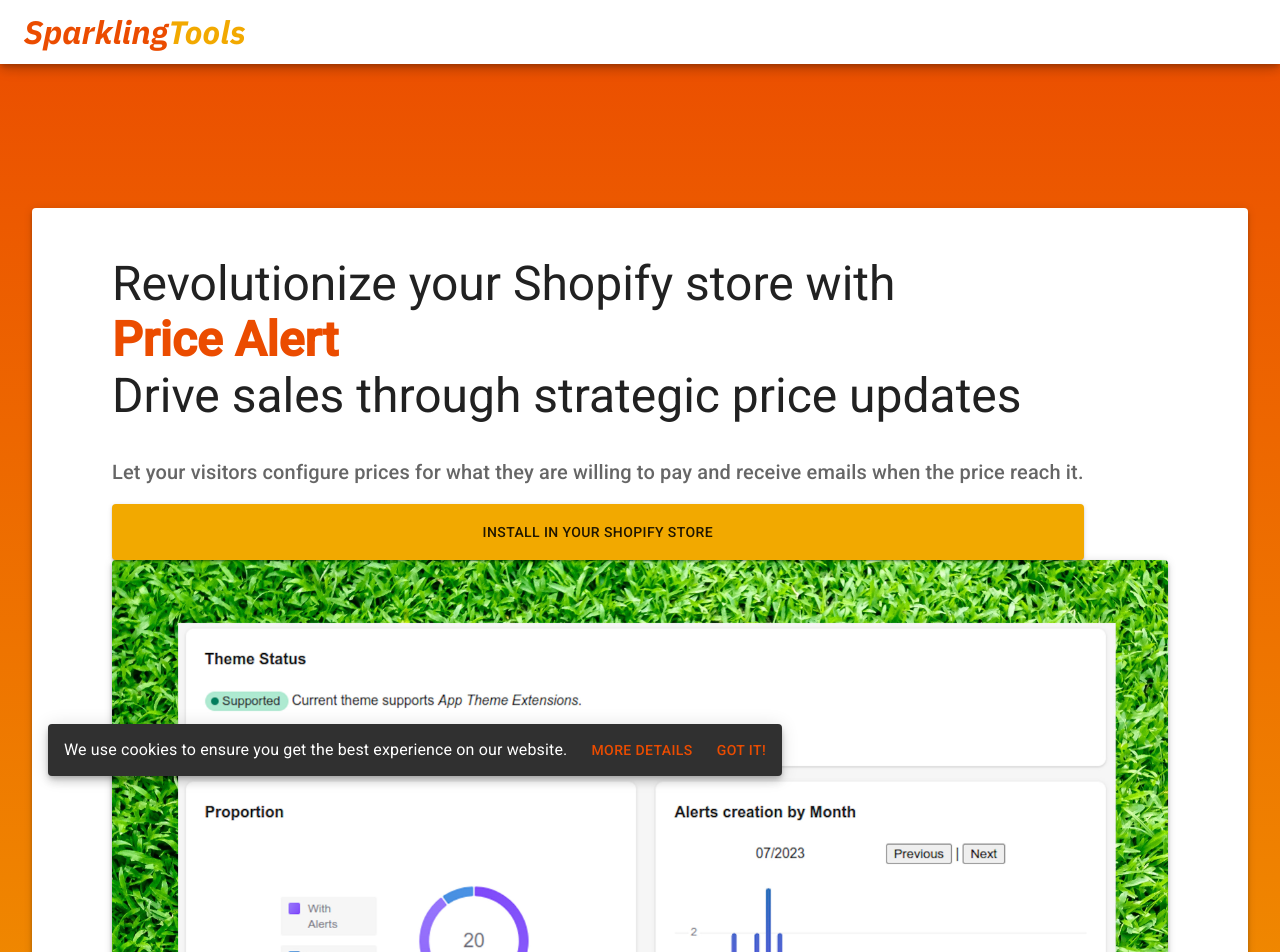
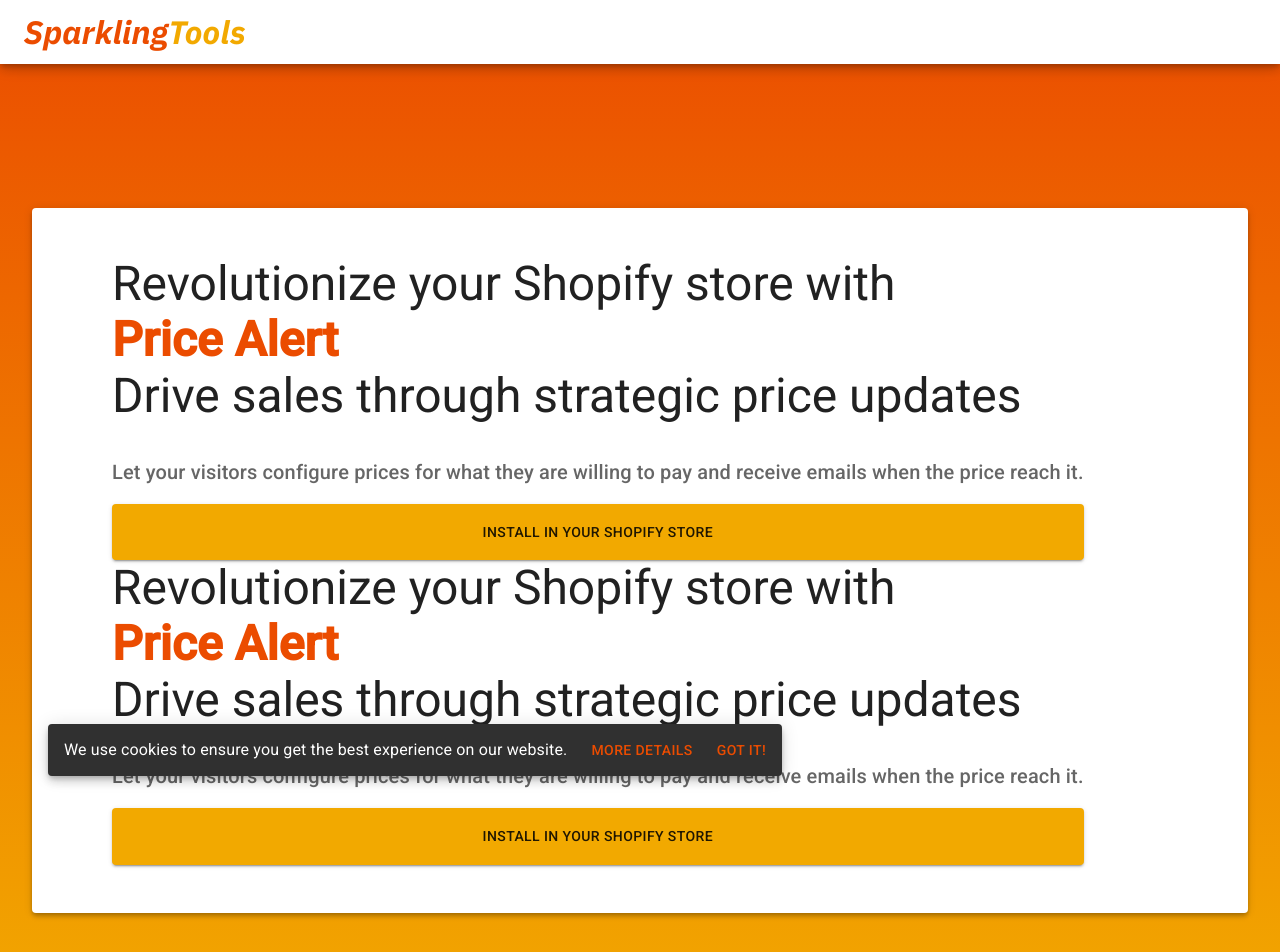
Before and after one commit to Sparklingtools/saas-site, a React (Create React App) app: page / in a window 1280 px wide. Shown: the top 952 px of the page. Built offline with nearby package versions, Linux system fonts and the light colour scheme; a web font is replaced by a local one.

Commit message:
Testing HeadSection

```diff
--- a/src/logged_out/components/home/HeadSection.js
+++ b/src/logged_out/components/home/HeadSection.js
@@ -162,11 +162,57 @@
                     xl={6}
                     sx={{ display: { xl: "block", md: "block", xs: "none" } }}
                   >
-                    <ZoomImage
+                    {/* START TEST BOX  */}
+                    <Box
+                      display="flex"
+                      flexDirection="column"
+                      justifyContent="space-between"
+                      height="100%"
+                    >
+                      <Box mb={4}>
+                        <Typography variant={isWidthUpLg ? "h3" : "h4"}>
+                          Revolutionize your Shopify store with
+                        </Typography>
+                        <Typography
+                          variant={isWidthUpLg ? "h3" : "h4"}
+                          color="primary"
+                        >
+                          <b>Price Alert</b>
+                        </Typography>
+                        <Typography variant={isWidthUpLg ? "h3" : "h4"}>
+                          Drive sales through strategic price updates
+                        </Typography>
+                      </Box>
+                      <div>
+                        <Box mb={2}>
+                          <Typography
+                            variant={isWidthUpLg ? "h6" : "body1"}
+                            color="textSecondary"
+                          >
+                            Let your visitors configure prices for what they are
+                            willing to pay and receive emails when the price
+                            reach it.
+                          </Typography>
+                        </Box>
+                        <Button
+                          variant="contained"
+                          color="secondary"
+                          fullWidth
+                          className={classes.extraLargeButton}
+                          classes={{ label: classes.extraLargeButtonLabel }}
+                          href="#"
+                        >
+                          Install in your Shopify store
+                        </Button>
+                      </div>
+                    </Box>
+                    {/** END OF TEST BOX */}
+
+                    {/* <ZoomImage
                       src={imgObj.src}
                       className={classes.image}
                       alt="Dashboard example"
-                    />
+                    /> */}
                   </Grid>
                 </Box>
               </div>
```
